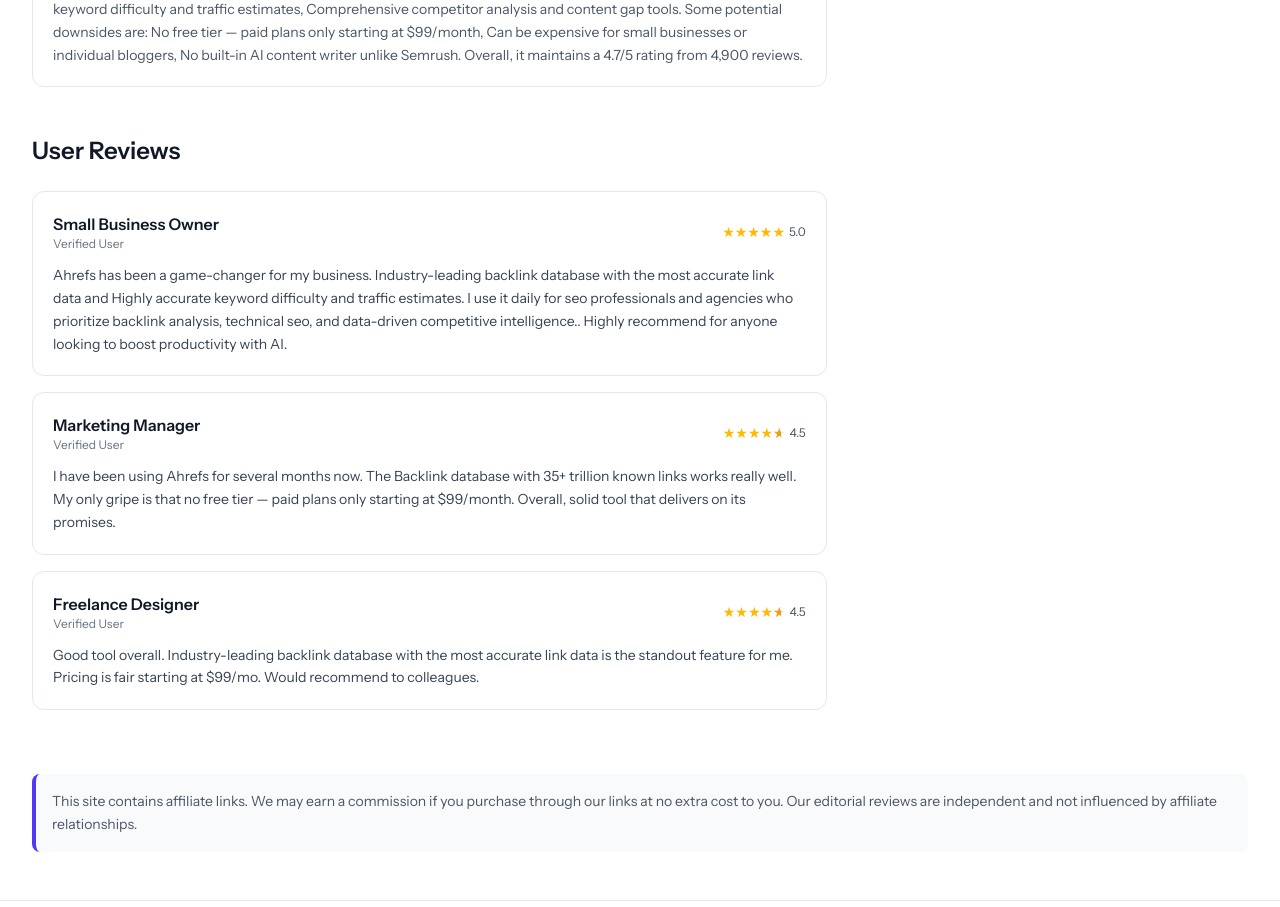
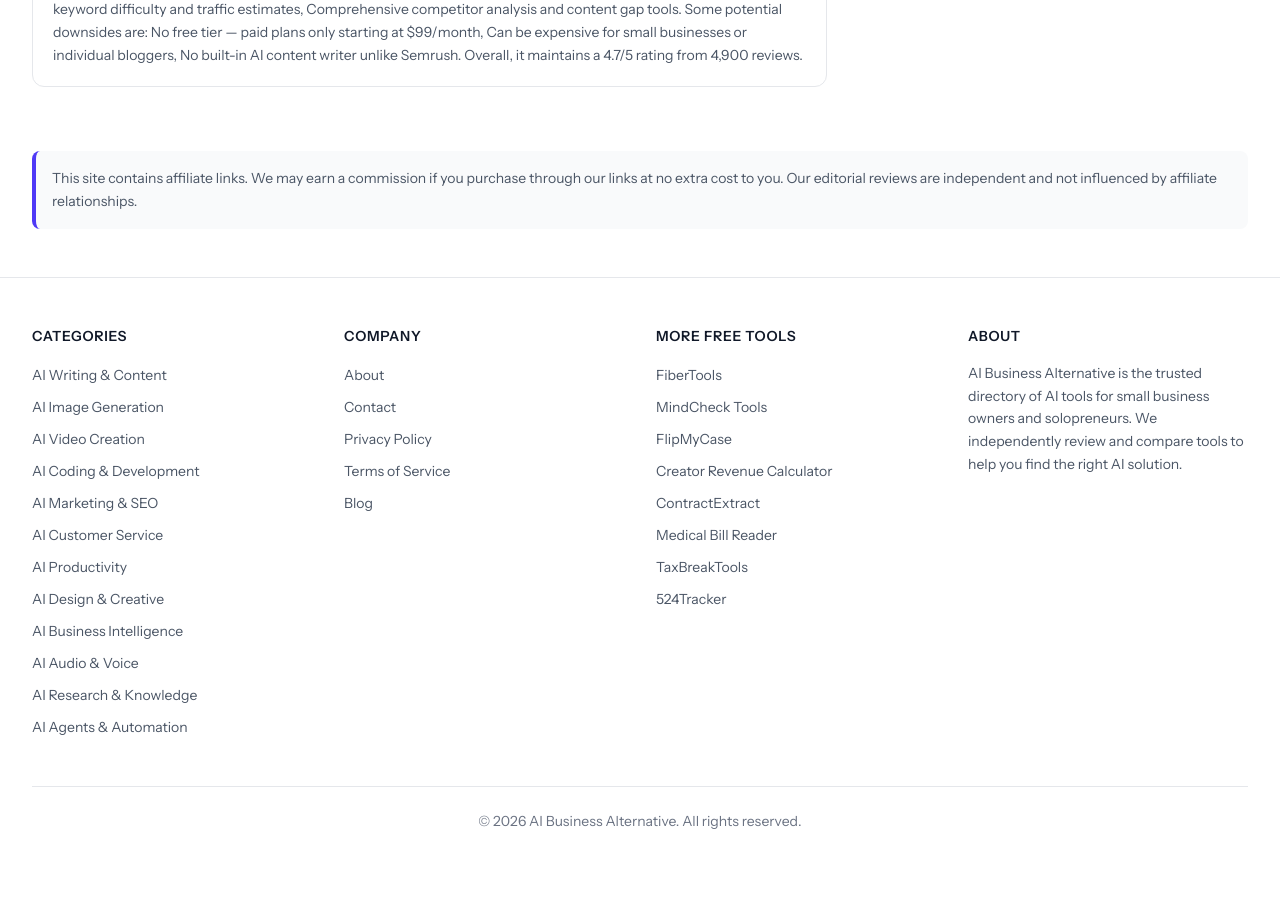
Before and after one commit to raiderj77/aibusinessalternative, a Next.js app: page /tools/ahrefs in a window 1280 px wide. Shown: the part 3740-4647 px from the top of the page. After the commit the page ends 4619 px from the top, so only its background shows below. Built offline with nearby package versions, Linux system fonts and the light colour scheme.

Commit message:
fix: remove synthetic user reviews from tool detail pages (FTC compliance)

```diff
--- a/src/app/tools/[slug]/page.tsx
+++ b/src/app/tools/[slug]/page.tsx
@@ -83,38 +83,6 @@
   ];
 }
 
-// Helper: generate static user reviews from tool data
-function generateReviews(tool: (typeof tools)[number]) {
-  const reviewProfiles = [
-    {
-      name: 'Small Business Owner',
-      role: 'Verified User',
-      rating: Math.min(5, tool.rating + 0.2),
-    },
-    {
-      name: 'Marketing Manager',
-      role: 'Verified User',
-      rating: tool.rating,
-    },
-    {
-      name: 'Freelance Designer',
-      role: 'Verified User',
-      rating: Math.max(3.5, tool.rating - 0.3),
-    },
-  ];
-
-  const reviewTexts = [
-    `${tool.name} has been a game-changer for my business. ${tool.pros[0] || 'Great features'} and ${tool.pros[1] || 'easy to use'}. I use it daily for ${tool.bestFor.toLowerCase()}. Highly recommend for anyone looking to boost productivity with AI.`,
-    `I have been using ${tool.name} for several months now. The ${tool.features[0] || 'core functionality'} works really well. ${tool.cons[0] ? `My only gripe is that ${tool.cons[0].toLowerCase()}.` : ''} Overall, solid tool that delivers on its promises.`,
-    `Good tool overall. ${tool.pros[0] || 'Works well'} is the standout feature for me. ${tool.pricing === 'free' || tool.pricing === 'freemium' ? 'Love that there is a free option to try it out.' : `Pricing is ${tool.price ? `fair starting at ${tool.price}` : 'reasonable for what you get'}.`} Would recommend to colleagues.`,
-  ];
-
-  return reviewProfiles.map((profile, i) => ({
-    ...profile,
-    rating: Math.round(profile.rating * 2) / 2,
-    text: reviewTexts[i],
-  }));
-}
 
 export default async function ToolDetailPage({
   params,
@@ -139,7 +107,6 @@
 
   const alternativeNames = alternatives.map((a) => a.name);
   const faqs = generateFAQs(tool, alternativeNames);
-  const reviews = generateReviews(tool);
   const visitUrl = tool.affiliateUrl || tool.websiteUrl;
 
   // JSON-LD: SoftwareApplication
@@ -540,29 +507,6 @@
               </dl>
             </section>
 
-            {/* User Reviews */}
-            <section>
-              <h2 className="text-2xl font-bold text-gray-900">User Reviews</h2>
-              <div className="mt-6 space-y-4">
-                {reviews.map((review, i) => (
-                  <div
-                    key={i}
-                    className="rounded-xl border border-gray-200 bg-white p-5"
-                  >
-                    <div className="flex items-center justify-between">
-                      <div>
-                        <p className="font-semibold text-gray-900">{review.name}</p>
-                        <p className="text-xs text-gray-500">{review.role}</p>
-                      </div>
-                      <RatingStars rating={review.rating} size="sm" />
-                    </div>
-                    <p className="mt-3 text-sm leading-relaxed text-gray-700">
-                      {review.text}
-                    </p>
-                  </div>
-                ))}
-              </div>
-            </section>
           </div>
 
           {/* ── Sidebar (1/3 width) ── */}
```
